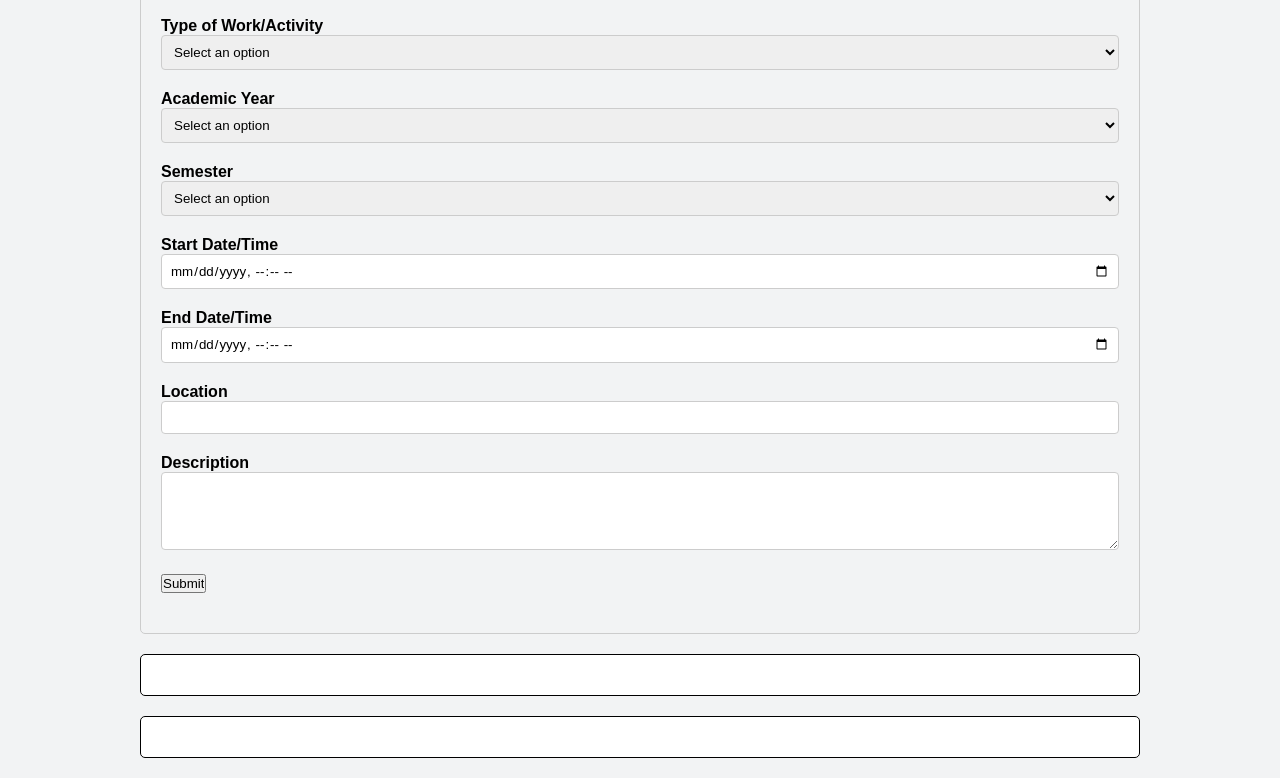
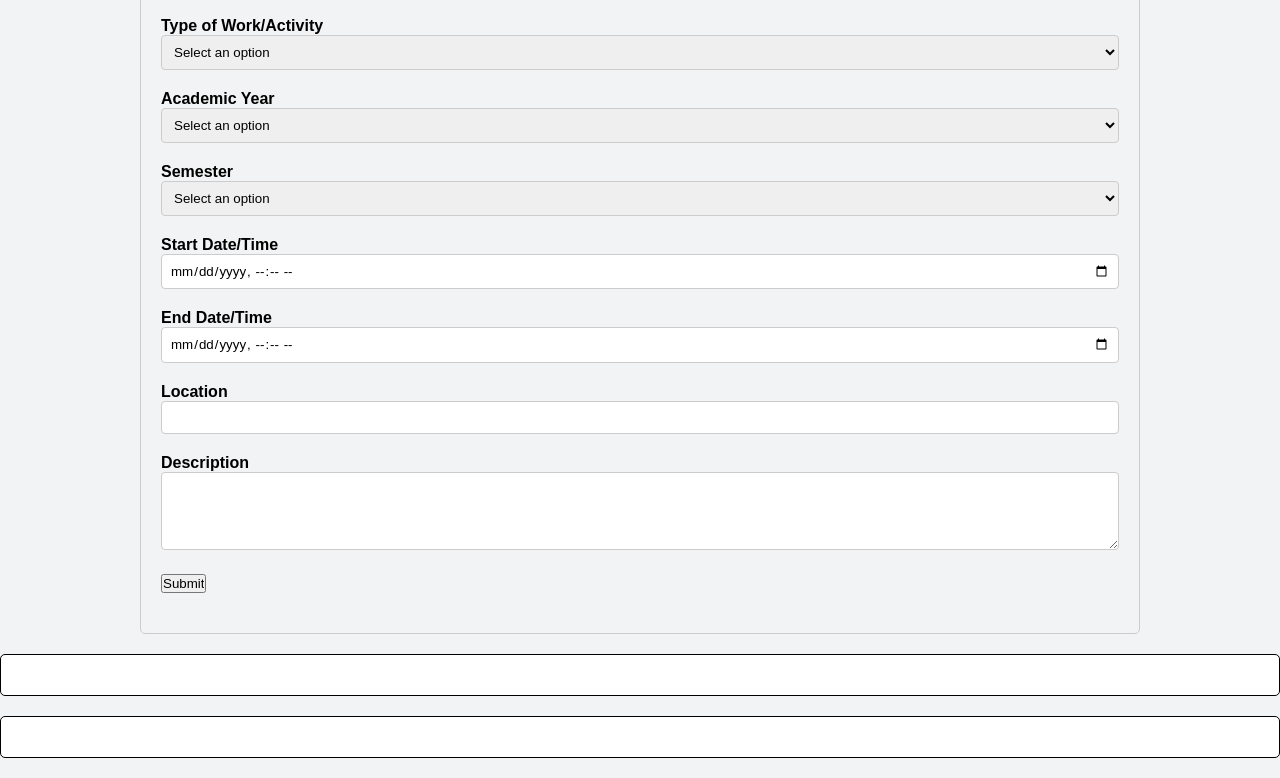
Before and after one commit to santuch/CS100-Project-G32, a plain HTML site: page Project/activity/activity.html in a window 1280 px wide. Shown: the part 606-1384 px from the top of the page. Drawn offline with Linux system fonts and the light colour scheme; no server answers.

Commit message:
update style.css
add resize: vertical;

```diff
--- a/Project/css/style.css
+++ b/Project/css/style.css
@@ -263,7 +263,8 @@ body {
   }
 
   .outputdecoration {
-    max-width: 1000px;
+    max-width: 100%; /* Default width for larger screens */
+    resize: vertical; /* Allow vertical resizing */
     margin: 20px auto;
     padding: 20px;
     background-color: #ffffff;
--- a/Project/js/script.js
+++ b/Project/js/script.js
@@ -93,7 +93,7 @@ function submitForm() {
 
   // Generate output HTML
   const outputHtml = `
-    <div class="outputdecoration">
+    <div class="outputdecoration" class="form-group">
       <h1>ชื่อกิจกรรม: ${activity}</h1>
       <h3>รายละเอียดกิจกรรม :</h3>
       <p>ประเภทกิจกรรม: ${type}</p>
```
